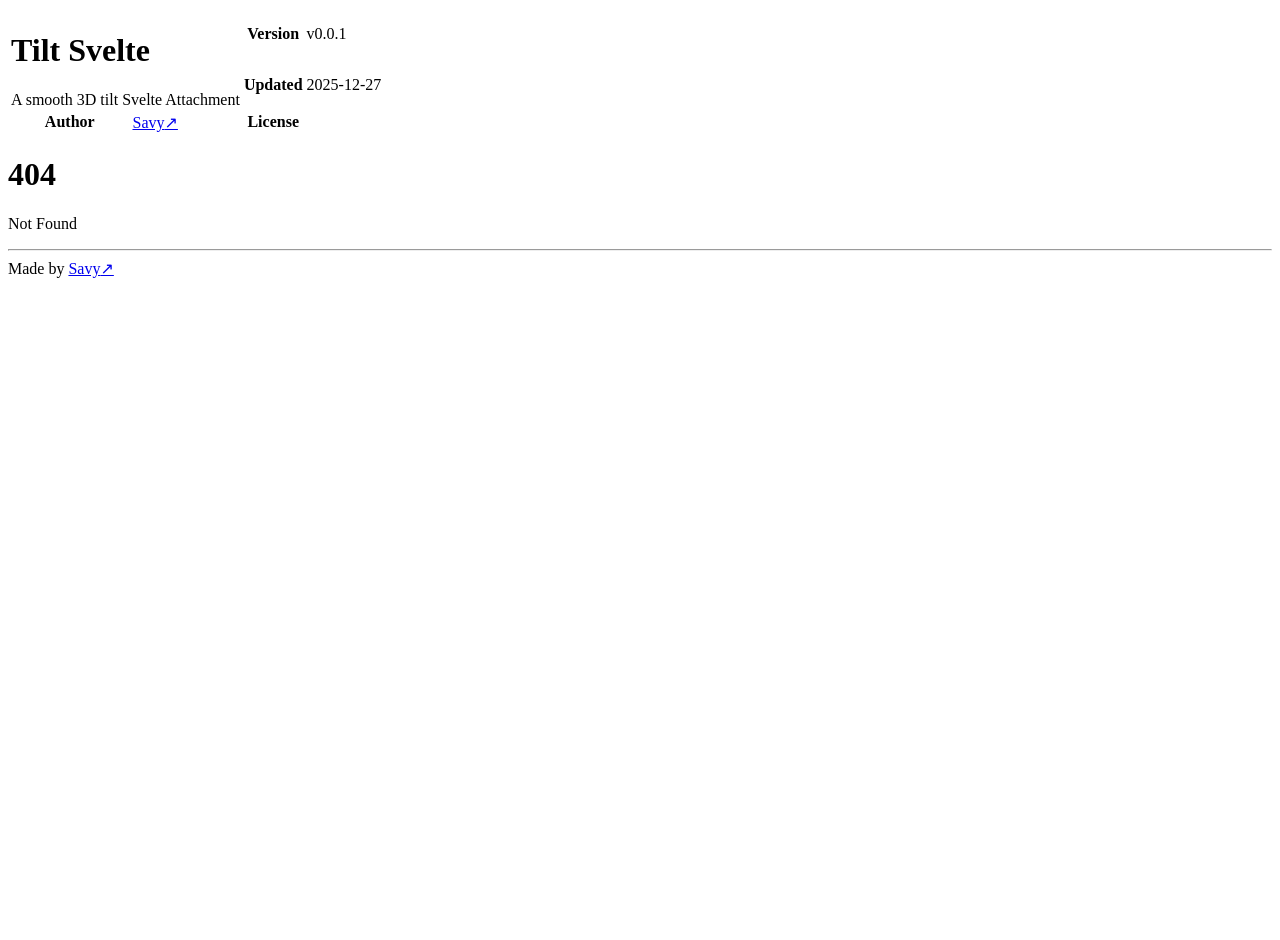
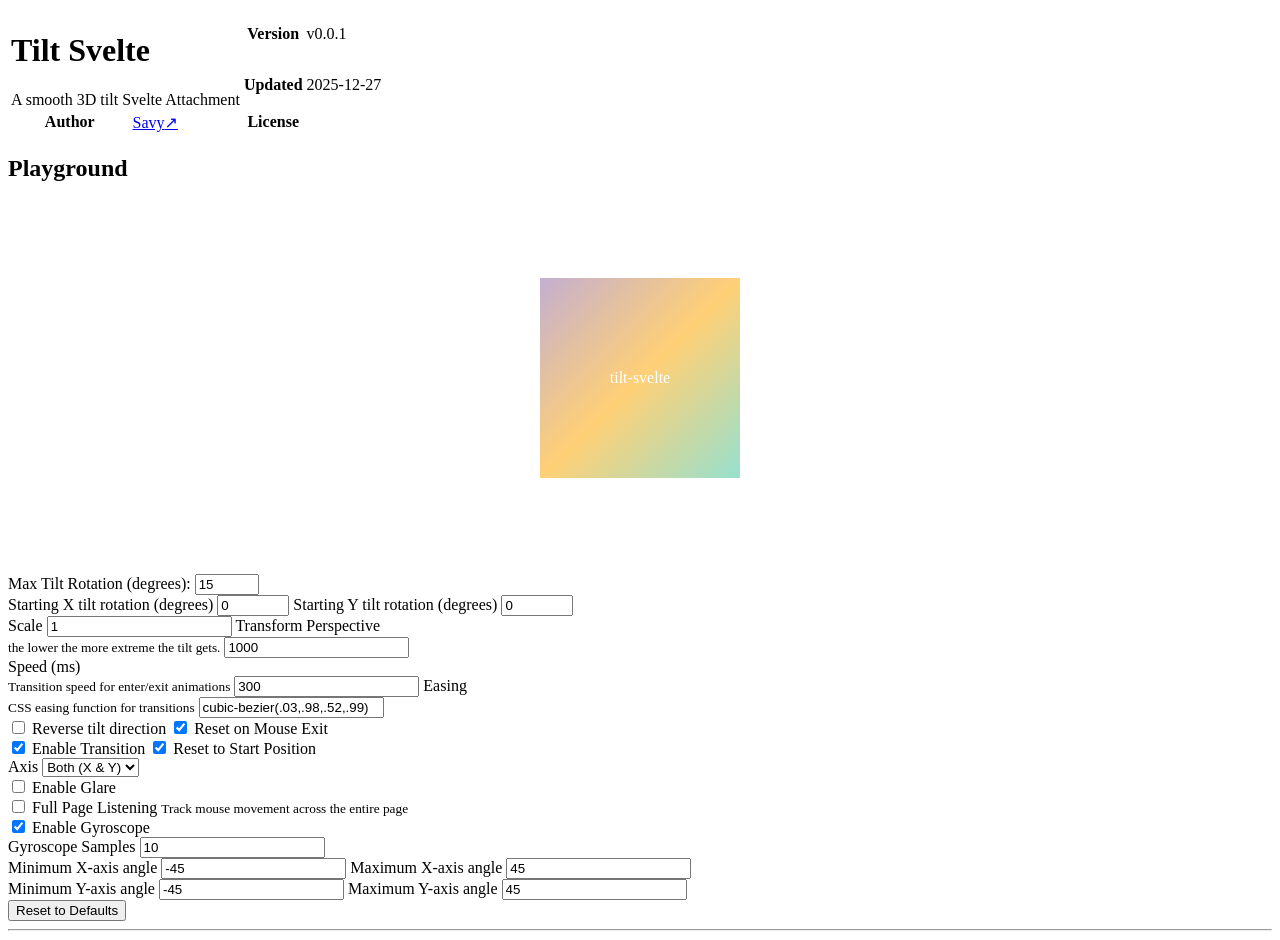
Before and after one commit to Savy011/tilt-svelte, a SvelteKit app: page /playground in a window 1280 px wide. Before the commit this address had no page. Shown: the top 940 px of the page. Before the commit the page ends 800 px from the top, so only its background shows below. Built offline with nearby package versions, Linux system fonts and the light colour scheme.

Commit message:
add playground

```diff
--- /dev/null
+++ b/src/routes/playground/+page.svelte
@@ -0,0 +1,218 @@
+<script lang="ts">
+  import type { TiltOptions } from "../../lib/index.ts";
+  import tilt from "../../lib/index.ts";
+
+  const defaultOpts: TiltOptions = {
+    reverse: false,
+    max: 15,
+    startX: 0,
+    startY: 0,
+    perspective: 1000,
+    scale: 1,
+    speed: 300,
+    transition: true,
+    axis: null,
+    reset: true,
+    "reset-to-start": true,
+    easing: "cubic-bezier(.03,.98,.52,.99)",
+    glare: false,
+    "max-glare": 1,
+    "glare-prerender": false,
+    "mouse-event-element": undefined,
+    "full-page-listening": false,
+    gyroscope: true,
+    gyroscopeMinAngleX: -45,
+    gyroscopeMaxAngleX: 45,
+    gyroscopeMinAngleY: -45,
+    gyroscopeMaxAngleY: 45,
+    gyroscopeSamples: 10,
+  };
+  let options = $state<TiltOptions>(structuredClone(defaultOpts));
+  function reset() {
+    options = structuredClone(defaultOpts);
+  }
+</script>
+
+<h2 id="playground">Playground</h2>
+<figure>
+  <div class="logo" id="logo" {@attach tilt(options)}>
+    <span>tilt-svelte</span>
+  </div>
+</figure>
+
+<div class="grid">
+  <label>
+    Max Tilt Rotation (degrees):
+    <input type="number" min="0" max="360" bind:value={options.max} />
+  </label>
+</div>
+
+<div class="grid">
+  <label>
+    Starting X tilt rotation (degrees)
+    <input type="number" min="-180" max="180" bind:value={options.startX} />
+  </label>
+  <label>
+    Starting Y tilt rotation (degrees)
+    <input type="number" min="-180" max="180" bind:value={options.startY} />
+  </label>
+</div>
+
+<div class="grid">
+  <label>
+    Scale
+    <input type="number" step="0.1" min="0" bind:value={options.scale} />
+  </label>
+  <label>
+    Transform Perspective
+    <br />
+    <small>the lower the more extreme the tilt gets.</small>
+    <input type="number" min="0" bind:value={options.perspective} />
+  </label>
+</div>
+
+<div class="grid">
+  <label>
+    Speed (ms)
+    <br />
+    <small>Transition speed for enter/exit animations</small>
+    <input type="number" min="0" bind:value={options.speed} />
+  </label>
+  <label>
+    Easing
+    <br />
+    <small>CSS easing function for transitions</small>
+    <input type="text" bind:value={options.easing} />
+  </label>
+</div>
+
+<div class="grid">
+  <label>
+    <input type="checkbox" bind:checked={options.reverse} />
+    Reverse tilt direction
+  </label>
+  <label>
+    <input type="checkbox" bind:checked={options.reset} />
+    Reset on Mouse Exit
+  </label>
+</div>
+
+<div class="grid">
+  <label>
+    <input type="checkbox" bind:checked={options.transition} />
+    Enable Transition
+  </label>
+  <label>
+    <input type="checkbox" bind:checked={options["reset-to-start"]} />
+    Reset to Start Position
+  </label>
+</div>
+
+<div class="grid">
+  <label>
+    Axis
+    <select bind:value={options.axis}>
+      <option value={null}>Both (X & Y)</option>
+      <option value="x">X Only</option>
+      <option value="y">Y Only</option>
+    </select>
+  </label>
+</div>
+
+<div class="grid">
+  <label>
+    <input type="checkbox" bind:checked={options.glare} />
+    Enable Glare
+  </label>
+  {#if options.glare}
+    <label>
+      <input type="checkbox" bind:checked={options["glare-prerender"]} />
+      Glare Prerender
+    </label>
+  {/if}
+</div>
+
+{#if options.glare}
+  <div class="grid">
+    <label>
+      Max Glare Opacity
+      <input
+        type="number"
+        step="0.1"
+        min="0"
+        max="1"
+        bind:value={options["max-glare"]}
+      />
+    </label>
+  </div>
+{/if}
+
+<div class="grid">
+  <label>
+    <input type="checkbox" bind:checked={options["full-page-listening"]} />
+    Full Page Listening
+    <small>Track mouse movement across the entire page</small>
+  </label>
+</div>
+
+<div class="grid">
+  <label>
+    <input type="checkbox" bind:checked={options.gyroscope} />
+    Enable Gyroscope
+  </label>
+</div>
+
+{#if options.gyroscope}
+  <div class="grid">
+    <label>
+      Gyroscope Samples
+      <input type="number" min="1" bind:value={options.gyroscopeSamples} />
+    </label>
+  </div>
+  <div class="grid">
+    <label>
+      Minimum X-axis angle
+      <input type="number" bind:value={options.gyroscopeMinAngleX} />
+    </label>
+    <label>
+      Maximum X-axis angle
+      <input type="number" bind:value={options.gyroscopeMaxAngleX} />
+    </label>
+  </div>
+  <div class="grid">
+    <label>
+      Minimum Y-axis angle
+      <input type="number" bind:value={options.gyroscopeMinAngleY} />
+    </label>
+    <label>
+      Maximum Y-axis angle
+      <input type="number" bind:value={options.gyroscopeMaxAngleY} />
+    </label>
+  </div>
+{/if}
+
+<div class="grid">
+  <button type="reset" onclick={reset}>Reset to Defaults</button>
+</div>
+
+<style>
+  .logo {
+    & > :global(* + *) {
+      margin-top: unset;
+    }
+
+    display: block;
+    margin: 6rem auto;
+    width: 100%;
+    max-width: 200px;
+    height: 200px;
+    line-height: 200px;
+    text-align: center;
+    color: white;
+    background: linear-gradient(to bottom right, #c4afd0, #ffd076, #97e0cf);
+    -webkit-transform-style: preserve-3d;
+    transform-style: preserve-3d;
+    -webkit-transform: perspective(500px);
+    transform: perspective(500px);
+  }
+</style>
```
